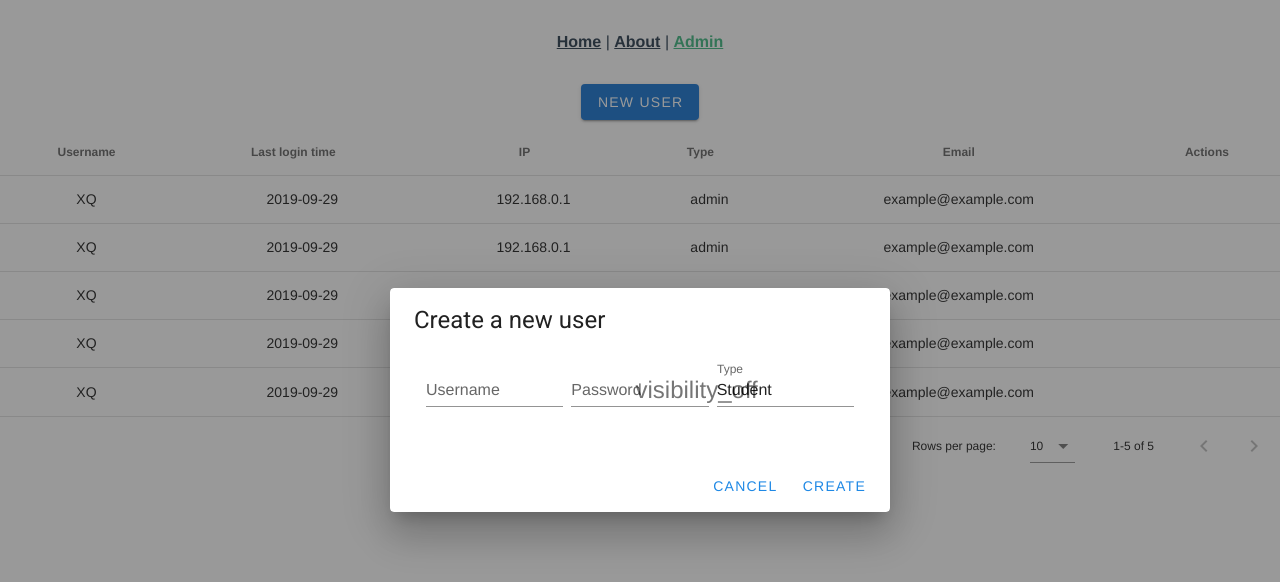
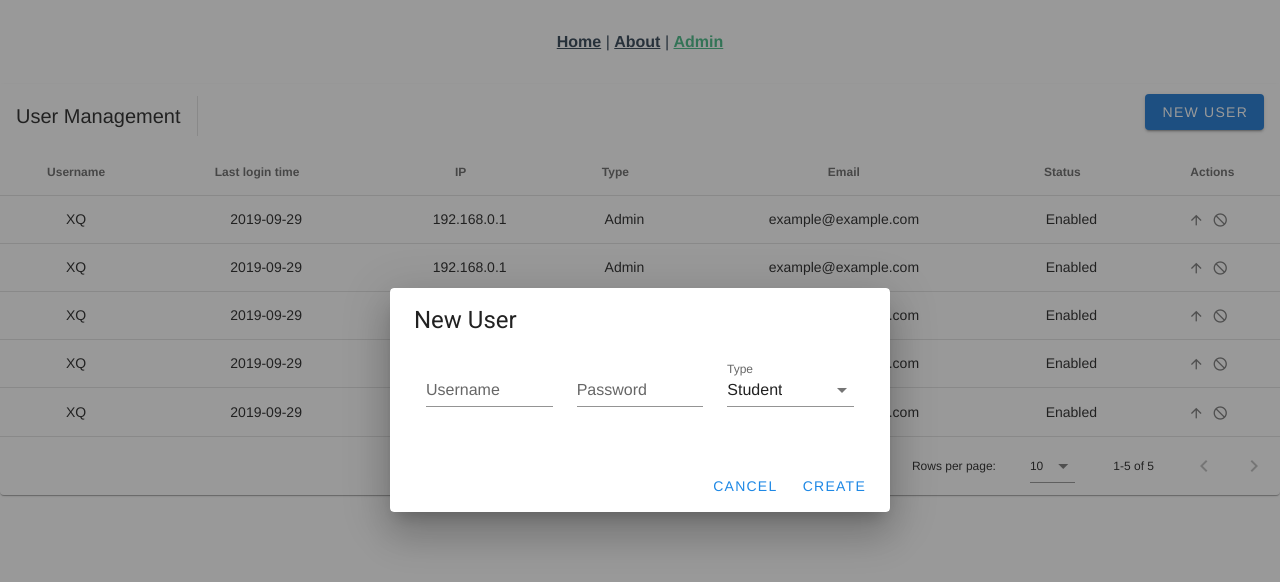
Before and after one commit to baocvcv/wenquan-platform, a Vue app in the folder frontend/: page /admin in a window 1280 px wide. Both pictures are taken after a click on the button "NEW USER". Shown: the top 582 px of the page. Built offline with nearby package versions, Linux system fonts and the light colour scheme.

Commit message:
implement DISABLE USER function without backend API #21

```diff
--- a/frontend/src/components/UserTable.vue
+++ b/frontend/src/components/UserTable.vue
@@ -1,48 +1,91 @@
 <template>
 <div>
+    <v-data-table
+    :headers="headers"
+    :items="users"
+    search
+    class="elevation-1"
+    >
+    <template v-slot:top>
+    <v-toolbar flat color="white">
+        <v-toolbar-title>User Management</v-toolbar-title>
+        <v-divider
+          class="mx-4"
+          inset
+          vertical
+        ></v-divider>
+        <div class="flex-grow-1"></div>
         <v-dialog v-model="dialog" max-width="500px">
             <template v-slot:activator="{ on }">
                 <v-btn color="primary" dark class="mb-2" v-on="on">New User</v-btn>
             </template>
             <v-card>
             <v-card-title>
-            <span class="headline">Create a new user</span>
+                <span class="headline">New User</span>
             </v-card-title>
 
             <v-card-text>
-            <v-container grid-list-md>
-            <v-layout wrap>
-                <v-flex xs12 sm6 md4>
+                <v-container>
+                <v-row>
+                    <v-col cols="12" sm="6" md="4">
                     <v-text-field v-model="edited_user.username" label="Username"></v-text-field>
-                </v-flex>
-                <v-flex xs12 sm6 md4>
+                    </v-col>
+                    <v-col cols="12" sm="6" md="4">
                         <v-text-field
                             v-model="edited_user.password"
                             label="Password"
-                    :append-icon="edited_user.password_shown ? 'visibility' : 'visibility_off' "
+                            :append-icon="edited_user.password_shown ? 'mdi-eye' : 'mdi-eye_off'"
                             :type="edited_user.password_shown ? 'text' : 'password' "
                             @click:append="edited_user.password_shown = !edited_user.password_shown"
                         ></v-text-field>
-                </v-flex>
-                <v-flex xs12 sm6 md4>
-                <v-text-field v-model="edited_user.type" label="Type"></v-text-field>
-                </v-flex>
-            </v-layout>
+                    </v-col>
+                    <v-col cols="12" sm="6" md="4">
+                        <v-select
+                        v-model="edited_user.type"
+                        label="Type"
+                        :items="['Student', 'Admin', 'SuperAdmin']"
+                        ></v-select>
+                    </v-col>
+                </v-row>
                 </v-container>
             </v-card-text>
 
             <v-card-actions>
-            <v-spacer></v-spacer>
+                <div class="flex-grow-1"></div>
                 <v-btn color="blue darken-1" text @click="close">Cancel</v-btn>
                 <v-btn color="blue darken-1" text @click="create">Create</v-btn>
             </v-card-actions>
           </v-card>
         </v-dialog>
-    <v-data-table
-    :headers="headers"
-    :items="users"
+      </v-toolbar>
+    </template>
+    <template v-slot:item.disabled="{ item }">
+        {{ item.disabled ? "Disabled" : "Enabled" }}
+    </template>
+    <template v-slot:item.action="{ item }">
+        <v-icon
+        small
+        class="mr-2"
+        @click="promote_user(item)"
         >
-    <template v-slot:items="props">
+        mdi-arrow-up
+        </v-icon>
+        <v-icon
+        v-if="item.disabled === false"
+        small
+        class="mr-2"
+        @click="disable_user(item)"
+        >
+        mdi-cancel
+        </v-icon>
+        <v-icon
+        v-else
+        small
+        class="mr-2"
+        @click="disable_user(item)"
+        >
+        mdi-restore
+        </v-icon>
     </template>
     </v-data-table>
 </div>
@@ -88,8 +131,13 @@ export default {
                     sortable: false
                 },
                 {
+                    text: "Status",
+                    value: "disabled",
+                    align: "center"
+                },
+                {
                     text: "Actions",
-                    value: "",
+                    value: "action",
                     align: "center",
                     sortable: false
                 }
@@ -109,10 +157,14 @@ export default {
             },
         }
     },
+    watch: {
+        dialog (val) {
+            val || this.close()
+        }
+    },
     methods: {
         close() {
             this.dialog = false;
-            console.log(this.edited_user.username);
             setTimeout(() => {
                 this.edited_user = Object.assign({}, this.default_user)
             }, 10000);
@@ -121,10 +173,22 @@ export default {
             var new_user = {
                 username: this.edited_user.username,
                 password: this.edited_user.password,
-                type: this.edited_user.type
+                type: this.edited_user.type,
+                disabled: false
             };
             this.$emit("create-user", new_user);
             this.dialog = false;
+        },
+        promote_user(user) {
+            console.log("Promoting...");
+            this.$emit("promote-user", user);
+        },
+        disable_user(user) {
+            if (user.disabled === false)
+                console.log("Disabling...");
+            else
+                console.log("Restoring...");
+            this.$emit("disable-user", user);
         }
     }
 }
--- a/frontend/src/views/AdminIndex.vue
+++ b/frontend/src/views/AdminIndex.vue
@@ -1,7 +1,11 @@
 <template>
     <div>
-        <user-table v-bind:users="users" v-on:create-user="create_user">
-        </user-table>
+        <user-table
+            :users="users"
+            @create-user="create_user"
+            @disable-user="disable_user"
+            @promote-user="promote_user"
+        ></user-table>
     </div>
 </template>
 
@@ -16,20 +20,26 @@ export default {
     data: function() {
         return {
             users: [
-                {username: "XQ", last_login_time: "2019-09-29", ip: "192.168.0.1", type: "admin", email: "example@example.com"},
-                {username: "XQ", last_login_time: "2019-09-29", ip: "192.168.0.1", type: "admin", email: "example@example.com"},
-                {username: "XQ", last_login_time: "2019-09-29", ip: "192.168.0.1", type: "admin", email: "example@example.com"},
-                {username: "XQ", last_login_time: "2019-09-29", ip: "192.168.0.1", type: "admin", email: "example@example.com"},
-                {username: "XQ", last_login_time: "2019-09-29", ip: "192.168.0.1", type: "admin", email: "example@example.com"}
+                {username: "XQ", last_login_time: "2019-09-29", ip: "192.168.0.1", type: "Admin", email: "example@example.com", disabled: false},
+                {username: "XQ", last_login_time: "2019-09-29", ip: "192.168.0.1", type: "Admin", email: "example@example.com", disabled: false},
+                {username: "XQ", last_login_time: "2019-09-29", ip: "192.168.0.1", type: "Admin", email: "example@example.com", disabled: false},
+                {username: "XQ", last_login_time: "2019-09-29", ip: "192.168.0.1", type: "Admin", email: "example@example.com", disabled: false},
+                {username: "XQ", last_login_time: "2019-09-29", ip: "192.168.0.1", type: "Admin", email: "example@example.com", disabled: false}
             ]
         }
     },
     methods: {
-        create_user(new_user) {
+        create_user(user) {
             console.log("Creating a new user...");
-            console.log(new_user);
+            console.log(user);
             console.log("Successfully create a new user.");
-            this.users.push(new_user);
+            this.users.push(user);
+        },
+        disable_user(user) {
+            user.disabled = !user.disabled;
+        },
+        promote_user(user) {
+
         }
     }
     /*
```
Lines whose indentation alone changed are shown as unchanged.
